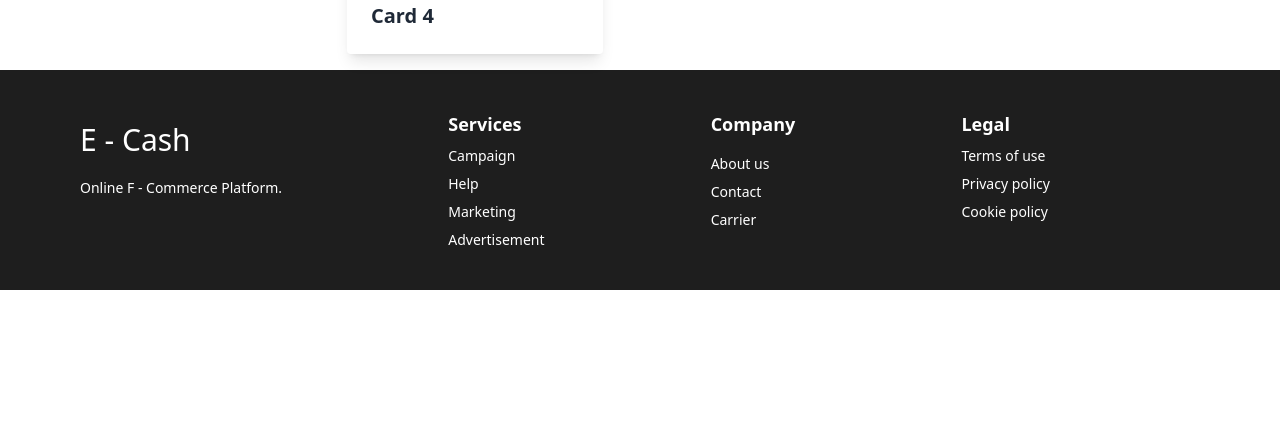
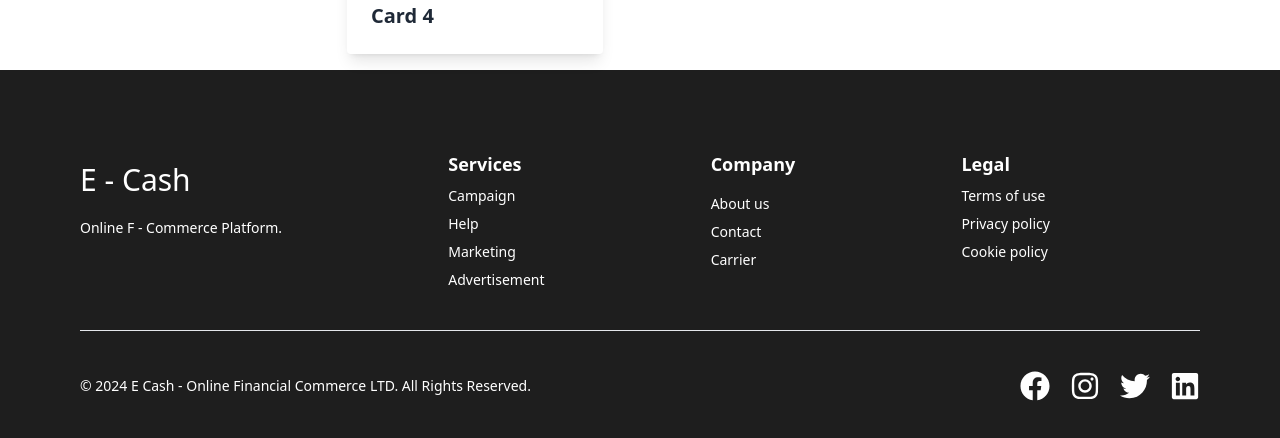
Before and after one commit to Shahreyar-Tonmoy/E-Cash, a React (Vite) app: page / in a window 1280 px wide. Shown: the part 742-1180 px from the top of the page. Before the commit the page ends 1032 px from the top, so only its background shows below. Built offline with nearby package versions, Linux system fonts and the light colour scheme; no server answers.

Commit message:
added copy rights and social icons on the footer section

```diff
--- a/src/Components/Footer/Footer.jsx
+++ b/src/Components/Footer/Footer.jsx
@@ -1,7 +1,11 @@
+import { Link } from "react-router-dom";
+import { FaFacebook, FaInstagram, FaLinkedin, FaTwitter } from "react-icons/fa";
+
 const Footer = () => {
   return (
-    <div className=" bg-[#1E1E1E] text-white ">
-      <footer className=" footer p-10 max-w-[1200px] mx-auto ">
+    <footer className=" bg-[#1E1E1E] text-white ">
+      <div className="p-10 max-w-[1200px] mx-auto ">
+        <div className=" footer py-10 ">
           <aside>
             <div>
               <h3 className="text-2xl md:text-3xl my-3">E - Cash </h3>
@@ -28,8 +32,39 @@ const Footer = () => {
             <a className="link link-hover">Privacy policy</a>
             <a className="link link-hover">Cookie policy</a>
           </nav>
+        </div>
+        <hr className="" />
+        <div className="flex flex-col md:flex-row gap-5 justify-between items-center pt-10">
+          <p className="text-sm">
+            {" "}
+            &copy; {new Date().getFullYear()} E Cash - Online Financial Commerce
+            LTD. All Rights Reserved.
+          </p>
+          <ul className="flex gap-5 flex-wrap items-center text-2xl lg:text-3xl">
+            <li>
+              <Link>
+                <FaFacebook />
+              </Link>
+            </li>
+            <li>
+              <Link>
+                <FaInstagram />
+              </Link>
+            </li>
+            <li>
+              <Link>
+                <FaTwitter />
+              </Link>
+            </li>
+            <li>
+              <Link>
+                <FaLinkedin />
+              </Link>
+            </li>
+          </ul>
+        </div>
+      </div>
     </footer>
-    </div>
   );
 };
 
```
Lines whose indentation alone changed are shown as unchanged.
